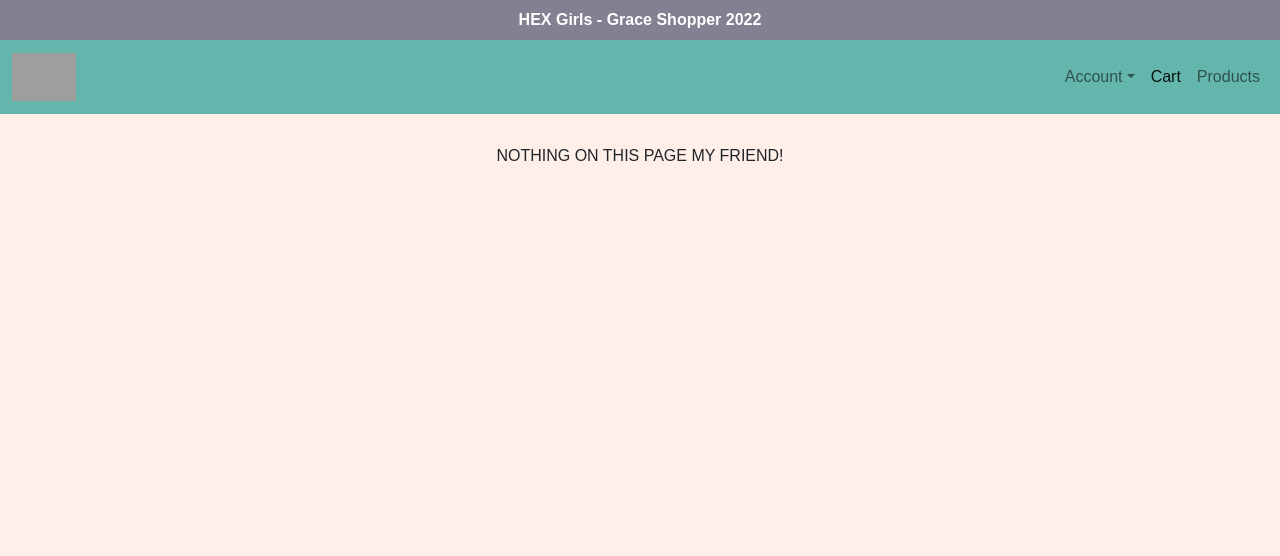
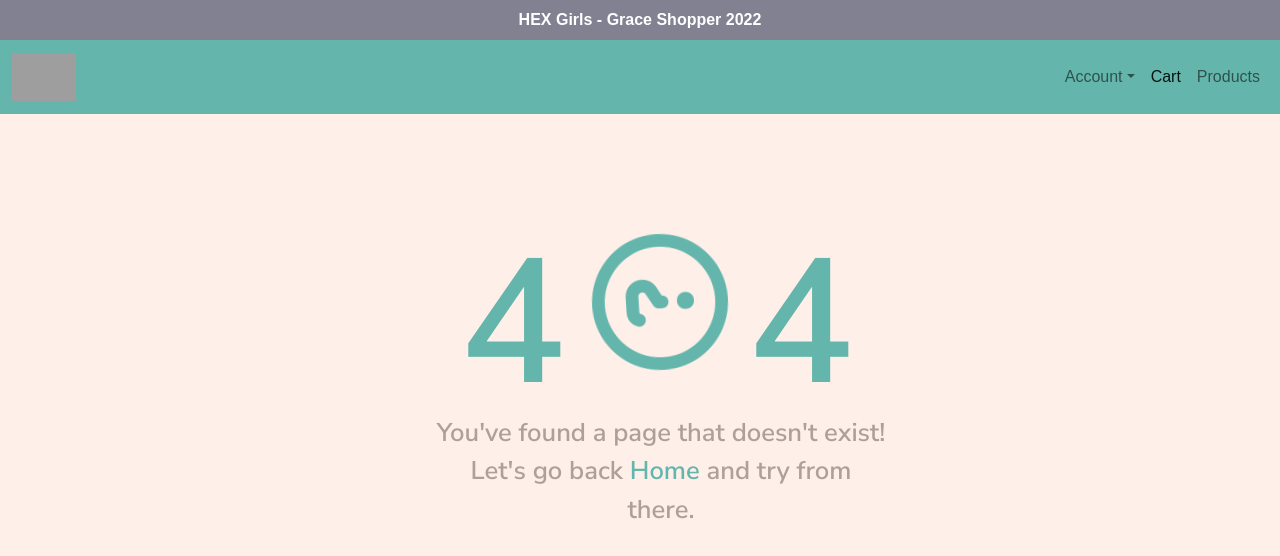
Before and after one commit to 2206-GHP-HEX-GIRLS/hex-girls-grace-shopper, a React (Create React App) app: page /products/1 in a window 1280 px wide. Shown: the top 556 px of the page. Built offline with nearby package versions, Linux system fonts and the light colour scheme; grey boxes are pictures that could not be loaded; a web font is replaced by a local one.

Commit message:
pulled from main

```diff
--- a/package.json
+++ b/package.json
@@ -27,7 +27,8 @@
     "web-vitals": "^2.1.4"
   },
   "scripts": {
-    "start": "react-scripts start & npm run server",
+    "start": "node ./src/server",
+    "start:dev": "react-scripts start & npm run server",
     "server": "nodemon ./src/server",
     "build": "react-scripts build",
     "test": "react-scripts test",
--- a/public/index.html
+++ b/public/index.html
@@ -1,6 +1,14 @@
 <!DOCTYPE html>
 <html lang="en">
   <head>
+    <link
+      href="https://fonts.googleapis.com/css2?family=Nunito+Sans:wght@600;900&display=swap"
+      rel="stylesheet"
+    />
+    <script
+      src="https://kit.fontawesome.com/4b9ba14b0f.js"
+      crossorigin="anonymous"
+    ></script>
     <meta charset="utf-8" />
     <link rel="icon" href="%PUBLIC_URL%/favicon.ico" />
     <meta name="viewport" content="width=device-width, initial-scale=1" />
--- a/src/components/NotFound.js
+++ b/src/components/NotFound.js
@@ -1,7 +1,23 @@
 import React from 'react';
+import { Link } from 'react-router-dom';
+import './css/NotFound.css';
 
 const NotFound = () => {
-  return <div>NOTHING ON THIS PAGE MY FRIEND!</div>;
+  return (
+    <div>
+      <div className="mainbox">
+        <div className="err">4</div>
+        <i className="far fa-question-circle fa-spin"></i>
+        <div className="err2">4</div>
+        <div className="msg">
+          You've found a page that doesn't exist!
+          <p>
+            Let's go back <Link to="/">Home</Link> and try from there.
+          </p>
+        </div>
+      </div>
+    </div>
+  );
 };
 
 export default NotFound;
--- /dev/null
+++ b/src/components/css/NotFound.css
@@ -0,0 +1,53 @@
+.mainbox {
+  background-color: #ffefe9;
+  margin: auto;
+  height: 600px;
+  width: 600px;
+  position: relative;
+}
+
+.err {
+  color: #64b6ac;
+  font-family: 'Nunito Sans', sans-serif;
+  font-size: 11rem;
+  position: absolute;
+  left: 20%;
+  top: 8%;
+}
+
+.far {
+  position: absolute;
+  font-size: 8.5rem;
+  left: 42%;
+  top: 15%;
+  color: #64b6ac;
+}
+
+.err2 {
+  color: #64b6ac;
+  font-family: 'Nunito Sans', sans-serif;
+  font-size: 11rem;
+  position: absolute;
+  left: 68%;
+  top: 8%;
+}
+
+.msg {
+  text-align: center;
+  font-family: 'Nunito Sans', sans-serif;
+  font-size: 1.6rem;
+  position: absolute;
+  left: 16%;
+  top: 45%;
+  width: 75%;
+  color: #b09e99;
+}
+
+a {
+  text-decoration: none;
+  color: #64b6ac;
+}
+
+a:hover {
+  text-decoration: underline;
+}
```
